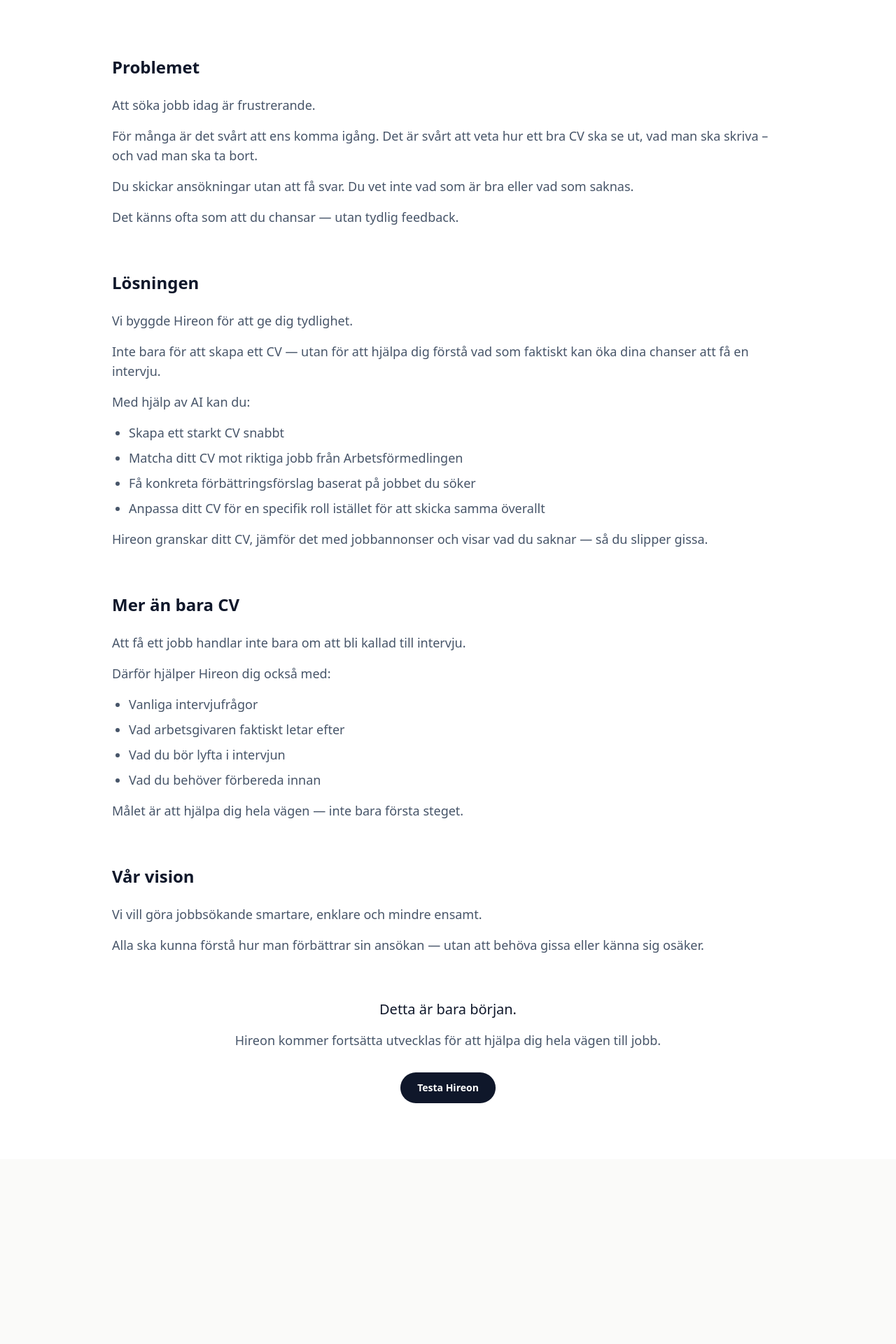
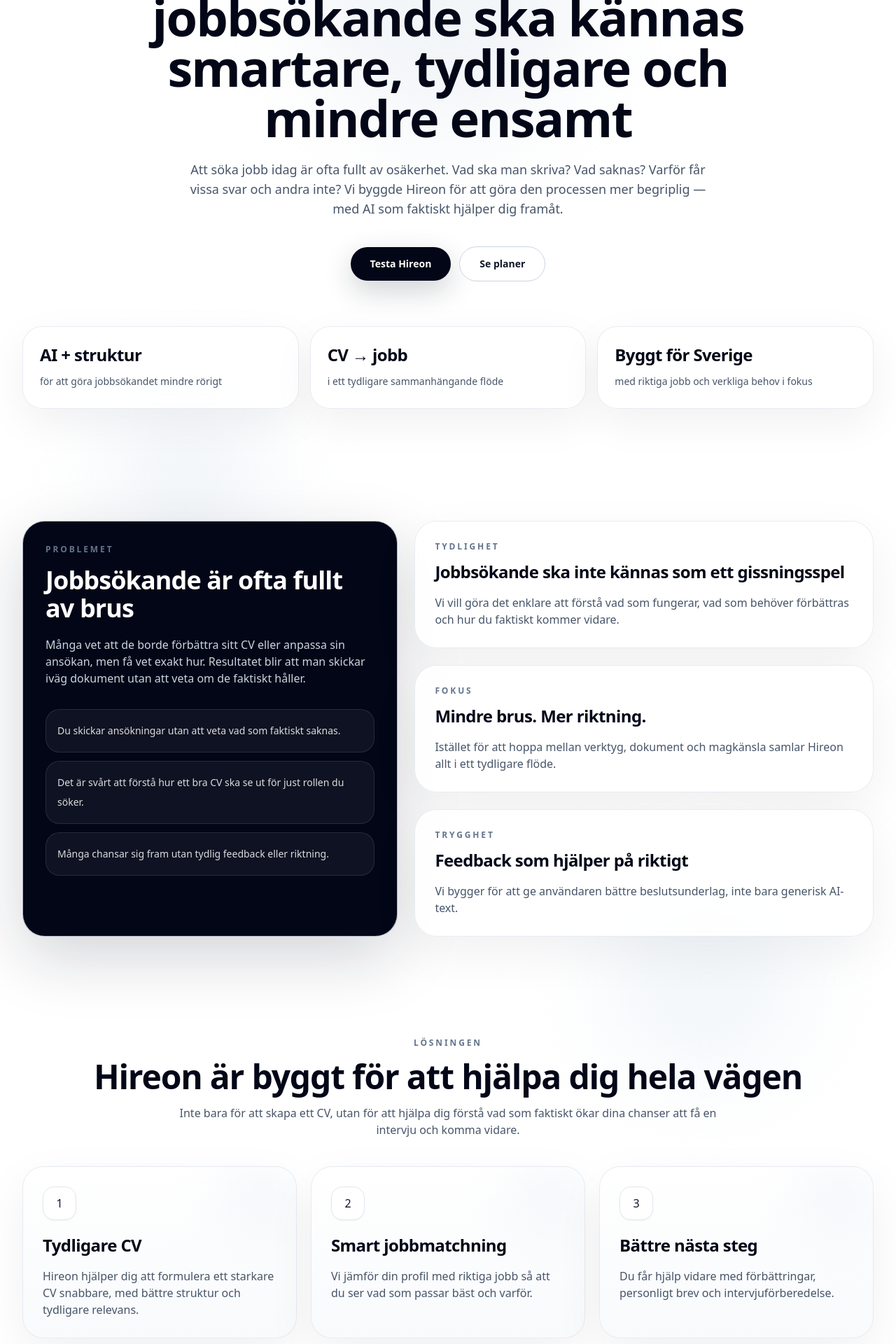
Before and after one commit to lukasgustvssons-cmd/CV, a Next.js app: page /vilka-ar-vi in a window 1280 px wide. Shown: the part 220-2140 px from the top of the page at 70% size. Before the commit the page ends 1876 px from the top, so only its background shows below. Built offline with nearby package versions, Linux system fonts and the light colour scheme.

Commit message:
Redesign about page into interactive premium brand story

```diff
--- a/app/vilka-ar-vi/page.tsx
+++ b/app/vilka-ar-vi/page.tsx
@@ -1,147 +1,310 @@
+"use client";
+
+import Link from "next/link";
+import { motion } from "framer-motion";
+
+const problems = [
+  "Du skickar ansökningar utan att veta vad som faktiskt saknas.",
+  "Det är svårt att förstå hur ett bra CV ska se ut för just rollen du söker.",
+  "Många chansar sig fram utan tydlig feedback eller riktning.",
+];
+
+const solutions = [
+  {
+    title: "Tydligare CV",
+    text: "Hireon hjälper dig att formulera ett starkare CV snabbare, med bättre struktur och tydligare relevans.",
+  },
+  {
+    title: "Smart jobbmatchning",
+    text: "Vi jämför din profil med riktiga jobb så att du ser vad som passar bäst och varför.",
+  },
+  {
+    title: "Bättre nästa steg",
+    text: "Du får hjälp vidare med förbättringar, personligt brev och intervjuförberedelse.",
+  },
+];
+
+const values = [
+  {
+    eyebrow: "Tydlighet",
+    title: "Jobbsökande ska inte kännas som ett gissningsspel",
+    text: "Vi vill göra det enklare att förstå vad som fungerar, vad som behöver förbättras och hur du faktiskt kommer vidare.",
+  },
+  {
+    eyebrow: "Fokus",
+    title: "Mindre brus. Mer riktning.",
+    text: "Istället för att hoppa mellan verktyg, dokument och magkänsla samlar Hireon allt i ett tydligare flöde.",
+  },
+  {
+    eyebrow: "Trygghet",
+    title: "Feedback som hjälper på riktigt",
+    text: "Vi bygger för att ge användaren bättre beslutsunderlag, inte bara generisk AI-text.",
+  },
+];
+
+const stats = [
+  {
+    value: "AI + struktur",
+    label: "för att göra jobbsökandet mindre rörigt",
+  },
+  {
+    value: "CV → jobb",
+    label: "i ett tydligare sammanhängande flöde",
+  },
+  {
+    value: "Byggt för Sverige",
+    label: "med riktiga jobb och verkliga behov i fokus",
+  },
+];
+
+function SectionEyebrow({ children }: { children: React.ReactNode }) {
+  return (
+    <p className="text-xs font-semibold uppercase tracking-[0.24em] text-slate-500">
+      {children}
+    </p>
+  );
+}
+
 export default function AboutPage() {
   return (
-    <main className="min-h-screen bg-white">
-      <div className="mx-auto max-w-5xl px-6 py-20 lg:px-8">
+    <main className="relative overflow-hidden bg-white text-slate-900">
+      <div className="pointer-events-none absolute inset-0">
+        <div className="absolute left-1/2 top-0 h-[420px] w-[420px] -translate-x-1/2 rounded-full bg-slate-200/40 blur-3xl" />
+        <div className="absolute left-[12%] top-[24%] h-56 w-56 rounded-full bg-slate-100 blur-3xl" />
+        <div className="absolute right-[10%] top-[45%] h-72 w-72 rounded-full bg-slate-100/80 blur-3xl" />
+      </div>
 
-        {/* HERO */}
-        <section className="mb-20 text-center">
-          <p className="text-sm font-semibold uppercase tracking-[0.18em] text-slate-500">
-            Vilka är vi
+      <section className="relative mx-auto max-w-7xl px-4 pb-20 pt-16 sm:px-6 lg:px-8 lg:pb-28 lg:pt-24">
+        <div className="mx-auto max-w-4xl text-center">
+          <motion.div
+            initial={{ opacity: 0, y: 14 }}
+            animate={{ opacity: 1, y: 0 }}
+            transition={{ duration: 0.5 }}
+          >
+            <SectionEyebrow>Vilka är vi</SectionEyebrow>
+          </motion.div>
+
+          <motion.h1
+            initial={{ opacity: 0, y: 18 }}
+            animate={{ opacity: 1, y: 0 }}
+            transition={{ duration: 0.65, delay: 0.05 }}
+            className="mt-6 text-4xl font-semibold leading-[1.02] tracking-tight text-slate-950 sm:text-5xl lg:text-7xl"
+          >
+            Vi bygger Hireon för att jobbsökande ska kännas smartare, tydligare och mindre ensamt
+          </motion.h1>
+
+          <motion.p
+            initial={{ opacity: 0, y: 18 }}
+            animate={{ opacity: 1, y: 0 }}
+            transition={{ duration: 0.65, delay: 0.12 }}
+            className="mx-auto mt-6 max-w-3xl text-base leading-8 text-slate-600 sm:text-lg"
+          >
+            Att söka jobb idag är ofta fullt av osäkerhet. Vad ska man skriva? Vad saknas? Varför får vissa svar och andra inte? Vi byggde Hireon för att göra den processen mer begriplig — med AI som faktiskt hjälper dig framåt.
+          </motion.p>
+
+          <motion.div
+            initial={{ opacity: 0, y: 18 }}
+            animate={{ opacity: 1, y: 0 }}
+            transition={{ duration: 0.65, delay: 0.18 }}
+            className="mt-10 flex flex-col items-center justify-center gap-3 sm:flex-row"
+          >
+            <Link
+              href="/#demo"
+              className="inline-flex items-center justify-center rounded-full bg-slate-950 px-7 py-3.5 text-sm font-semibold text-white shadow-[0_14px_40px_rgba(15,23,42,0.20)] transition hover:bg-slate-800"
+            >
+              Testa Hireon
+            </Link>
+            <Link
+              href="/#pricing"
+              className="inline-flex items-center justify-center rounded-full border border-slate-300 bg-white px-7 py-3.5 text-sm font-semibold text-slate-900 transition hover:border-slate-900"
+            >
+              Se planer
+            </Link>
+          </motion.div>
+        </div>
+
+        <motion.div
+          initial={{ opacity: 0, y: 22 }}
+          animate={{ opacity: 1, y: 0 }}
+          transition={{ duration: 0.7, delay: 0.22 }}
+          className="mt-16 grid gap-4 md:grid-cols-3"
+        >
+          {stats.map((stat, index) => (
+            <div
+              key={stat.value}
+              className="rounded-[28px] border border-slate-200/80 bg-white/80 p-6 shadow-[0_20px_60px_rgba(15,23,42,0.06)] backdrop-blur"
+            >
+              <p className="text-2xl font-semibold tracking-tight text-slate-950">
+                {stat.value}
+              </p>
+              <p className="mt-2 text-sm leading-7 text-slate-600">
+                {stat.label}
+              </p>
+            </div>
+          ))}
+        </motion.div>
+      </section>
+
+      <section className="relative mx-auto max-w-7xl px-4 py-8 sm:px-6 lg:px-8 lg:py-12">
+        <div className="grid gap-6 lg:grid-cols-[0.9fr_1.1fr]">
+          <motion.div
+            initial={{ opacity: 0, y: 18 }}
+            whileInView={{ opacity: 1, y: 0 }}
+            viewport={{ once: true, amount: 0.2 }}
+            transition={{ duration: 0.6 }}
+            className="rounded-[32px] border border-slate-200/80 bg-slate-950 p-8 text-white shadow-[0_30px_90px_rgba(15,23,42,0.18)]"
+          >
+            <SectionEyebrow>Problemet</SectionEyebrow>
+            <h2 className="mt-4 text-3xl font-semibold tracking-tight sm:text-4xl">
+              Jobbsökande är ofta fullt av brus
+            </h2>
+            <p className="mt-5 text-sm leading-7 text-slate-300 sm:text-base">
+              Många vet att de borde förbättra sitt CV eller anpassa sin ansökan, men få vet exakt hur. Resultatet blir att man skickar iväg dokument utan att veta om de faktiskt håller.
             </p>
 
-          <h1 className="mt-4 text-4xl font-semibold tracking-tight text-slate-900 sm:text-5xl">
-            Varför vi byggde Hireon
-          </h1>
+            <div className="mt-8 space-y-3">
+              {problems.map((problem) => (
+                <div
+                  key={problem}
+                  className="rounded-[20px] border border-white/10 bg-white/5 px-4 py-4 text-sm leading-7 text-white/85"
+                >
+                  {problem}
+                </div>
+              ))}
+            </div>
+          </motion.div>
 
-          <p className="mx-auto mt-6 max-w-2xl text-lg leading-8 text-slate-600">
-            Jobbsökande ska inte vara ett gissningsspel.
+          <div className="grid gap-6">
+            {values.map((value, index) => (
+              <motion.div
+                key={value.title}
+                initial={{ opacity: 0, y: 18, filter: "blur(8px)" }}
+                whileInView={{ opacity: 1, y: 0, filter: "blur(0px)" }}
+                viewport={{ once: true, amount: 0.15 }}
+                transition={{ duration: 0.6, delay: index * 0.08 }}
+                whileHover={{ y: -4 }}
+                className="rounded-[32px] border border-slate-200/80 bg-white/85 p-7 shadow-[0_24px_70px_rgba(15,23,42,0.06)] backdrop-blur"
+              >
+                <SectionEyebrow>{value.eyebrow}</SectionEyebrow>
+                <h3 className="mt-3 text-2xl font-semibold tracking-tight text-slate-950">
+                  {value.title}
+                </h3>
+                <p className="mt-4 text-sm leading-8 text-slate-600 sm:text-base">
+                  {value.text}
                 </p>
-        </section>
-
-        {/* PROBLEM */}
-        <section className="mb-16">
-          <h2 className="text-2xl font-semibold text-slate-900">
-            Problemet
-          </h2>
-
-          <div className="mt-6 space-y-4 text-slate-600 leading-7 text-lg">
-            <p>
-              Att söka jobb idag är frustrerande.
-            </p>
-
-            <p>
-              För många är det svårt att ens komma igång. Det är svårt att veta hur ett bra CV ska se ut,
-              vad man ska skriva – och vad man ska ta bort.
-            </p>
-
-            <p>
-              Du skickar ansökningar utan att få svar. Du vet inte vad som är bra eller vad som saknas.
-            </p>
-
-            <p>
-              Det känns ofta som att du chansar — utan tydlig feedback.
-            </p>
+              </motion.div>
+            ))}
+          </div>
         </div>
       </section>
 
-        {/* SOLUTION */}
-        <section className="mb-16">
-          <h2 className="text-2xl font-semibold text-slate-900">
-            Lösningen
+      <section className="relative mx-auto max-w-7xl px-4 py-16 sm:px-6 lg:px-8 lg:py-24">
+        <div className="mb-10 text-center">
+          <SectionEyebrow>Lösningen</SectionEyebrow>
+          <h2 className="mt-4 text-3xl font-semibold tracking-tight text-slate-950 sm:text-4xl lg:text-5xl">
+            Hireon är byggt för att hjälpa dig hela vägen
           </h2>
+          <p className="mx-auto mt-4 max-w-3xl text-sm leading-8 text-slate-600 sm:text-base">
+            Inte bara för att skapa ett CV, utan för att hjälpa dig förstå vad som faktiskt ökar dina chanser att få en intervju och komma vidare.
+          </p>
+        </div>
 
-          <div className="mt-6 space-y-4 text-slate-600 leading-7 text-lg">
-            <p>
-              Vi byggde Hireon för att ge dig tydlighet.
+        <div className="grid gap-5 lg:grid-cols-3">
+          {solutions.map((item, index) => (
+            <motion.div
+              key={item.title}
+              initial={{ opacity: 0, y: 18 }}
+              whileInView={{ opacity: 1, y: 0 }}
+              viewport={{ once: true, amount: 0.15 }}
+              transition={{ duration: 0.55, delay: index * 0.08 }}
+              className="group relative overflow-hidden rounded-[30px] border border-slate-200/80 bg-gradient-to-b from-white to-slate-50 p-7 shadow-[0_24px_70px_rgba(15,23,42,0.06)]"
+            >
+              <div className="absolute right-0 top-0 h-24 w-24 rounded-full bg-slate-100 blur-2xl transition duration-300 group-hover:scale-110" />
+              <div className="relative">
+                <div className="flex h-12 w-12 items-center justify-center rounded-2xl border border-slate-200 bg-white text-slate-900 shadow-sm">
+                  {index + 1}
+                </div>
+                <h3 className="mt-5 text-2xl font-semibold tracking-tight text-slate-950">
+                  {item.title}
+                </h3>
+                <p className="mt-4 text-sm leading-8 text-slate-600 sm:text-base">
+                  {item.text}
                 </p>
-
-            <p>
-              Inte bara för att skapa ett CV — utan för att hjälpa dig förstå vad som faktiskt kan öka dina chanser att få en intervju.
-            </p>
-
-            <p>
-              Med hjälp av AI kan du:
-            </p>
-
-            <ul className="list-disc pl-6 space-y-2">
-              <li>Skapa ett starkt CV snabbt</li>
-              <li>Matcha ditt CV mot riktiga jobb från Arbetsförmedlingen</li>
-              <li>Få konkreta förbättringsförslag baserat på jobbet du söker</li>
-              <li>Anpassa ditt CV för en specifik roll istället för att skicka samma överallt</li>
-            </ul>
-
-            <p>
-              Hireon granskar ditt CV, jämför det med jobbannonser och visar vad du saknar — så du slipper gissa.
-            </p>
+              </div>
+            </motion.div>
+          ))}
         </div>
       </section>
 
-        {/* EXTRA VALUE */}
-        <section className="mb-16">
-          <h2 className="text-2xl font-semibold text-slate-900">
-            Mer än bara CV
+      <section className="relative mx-auto max-w-7xl px-4 py-4 sm:px-6 lg:px-8 lg:py-8">
+        <motion.div
+          initial={{ opacity: 0, y: 18 }}
+          whileInView={{ opacity: 1, y: 0 }}
+          viewport={{ once: true, amount: 0.2 }}
+          transition={{ duration: 0.65 }}
+          className="overflow-hidden rounded-[36px] border border-slate-200/80 bg-slate-950 px-6 py-10 text-white shadow-[0_30px_100px_rgba(15,23,42,0.18)] sm:px-10 sm:py-14"
+        >
+          <div className="grid gap-10 lg:grid-cols-[1fr_0.85fr] lg:items-center">
+            <div>
+              <SectionEyebrow>Vår vision</SectionEyebrow>
+              <h2 className="mt-4 text-3xl font-semibold tracking-tight sm:text-4xl lg:text-5xl">
+                Vi vill att fler ska förstå hur man faktiskt blir bättre
               </h2>
+              <p className="mt-5 max-w-2xl text-sm leading-8 text-slate-300 sm:text-base">
+                Hireon ska göra jobbsökande smartare, enklare och mindre ensamt. Alla ska kunna förstå hur man förbättrar sin ansökan utan att behöva gissa, känna sig osäker eller börja om från noll varje gång.
+              </p>
+            </div>
 
-          <div className="mt-6 space-y-4 text-slate-600 leading-7 text-lg">
-            <p>
-              Att få ett jobb handlar inte bara om att bli kallad till intervju.
+            <div className="grid gap-4">
+              {[
+                "Tydligare väg från CV till intervju",
+                "Feedback som känns konkret och användbar",
+                "Ett smartare system för varje steg i processen",
+              ].map((item) => (
+                <div
+                  key={item}
+                  className="rounded-[22px] border border-white/10 bg-white/5 px-5 py-4 text-sm leading-7 text-white/90"
+                >
+                  {item}
+                </div>
+              ))}
+            </div>
+          </div>
+        </motion.div>
+      </section>
+
+      <section className="relative mx-auto max-w-5xl px-4 py-20 text-center sm:px-6 lg:px-8 lg:py-28">
+        <motion.div
+          initial={{ opacity: 0, y: 18 }}
+          whileInView={{ opacity: 1, y: 0 }}
+          viewport={{ once: true, amount: 0.25 }}
+          transition={{ duration: 0.65 }}
+          className="rounded-[36px] border border-slate-200/80 bg-white/85 px-6 py-10 shadow-[0_24px_70px_rgba(15,23,42,0.06)] backdrop-blur sm:px-10 sm:py-14"
+        >
+          <SectionEyebrow>Detta är bara början</SectionEyebrow>
+          <h2 className="mt-4 text-3xl font-semibold tracking-tight text-slate-950 sm:text-4xl">
+            Vi fortsätter bygga för att hjälpa dig hela vägen till jobb
+          </h2>
+          <p className="mx-auto mt-5 max-w-2xl text-sm leading-8 text-slate-600 sm:text-base">
+            Hireon kommer fortsätta utvecklas med bättre vägledning, tydligare matchning och en ännu starkare produktupplevelse för jobbsökande.
           </p>
 
-            <p>
-              Därför hjälper Hireon dig också med:
-            </p>
-
-            <ul className="list-disc pl-6 space-y-2">
-              <li>Vanliga intervjufrågor</li>
-              <li>Vad arbetsgivaren faktiskt letar efter</li>
-              <li>Vad du bör lyfta i intervjun</li>
-              <li>Vad du behöver förbereda innan</li>
-            </ul>
-
-            <p>
-              Målet är att hjälpa dig hela vägen — inte bara första steget.
-            </p>
-          </div>
-        </section>
-
-        {/* VISION */}
-        <section className="mb-16">
-          <h2 className="text-2xl font-semibold text-slate-900">
-            Vår vision
-          </h2>
-
-          <div className="mt-6 space-y-4 text-slate-600 leading-7 text-lg">
-            <p>
-              Vi vill göra jobbsökande smartare, enklare och mindre ensamt.
-            </p>
-
-            <p>
-              Alla ska kunna förstå hur man förbättrar sin ansökan — utan att behöva gissa eller känna sig osäker.
-            </p>
-          </div>
-        </section>
-
-        {/* END */}
-        <section className="text-center">
-          <p className="text-xl font-medium text-slate-900">
-            Detta är bara början.
-          </p>
-
-          <p className="mt-4 text-slate-600 text-lg">
-            Hireon kommer fortsätta utvecklas för att hjälpa dig hela vägen till jobb.
-          </p>
-
-          <div className="mt-8">
-            <a
+          <div className="mt-8 flex flex-col items-center justify-center gap-3 sm:flex-row">
+            <Link
               href="/#demo"
-              className="inline-flex items-center justify-center rounded-full bg-slate-900 px-6 py-3 text-sm font-semibold text-white transition hover:bg-slate-800"
+              className="inline-flex items-center justify-center rounded-full bg-slate-950 px-7 py-3.5 text-sm font-semibold text-white shadow-[0_14px_40px_rgba(15,23,42,0.18)] transition hover:bg-slate-800"
             >
               Testa Hireon
-            </a>
+            </Link>
+            <Link
+              href="/#pricing"
+              className="inline-flex items-center justify-center rounded-full border border-slate-300 bg-white px-7 py-3.5 text-sm font-semibold text-slate-900 transition hover:border-slate-900"
+            >
+              Se priser
+            </Link>
           </div>
+        </motion.div>
       </section>
-
-      </div>
     </main>
   );
 }
```
Lines whose indentation alone changed are shown as unchanged.
